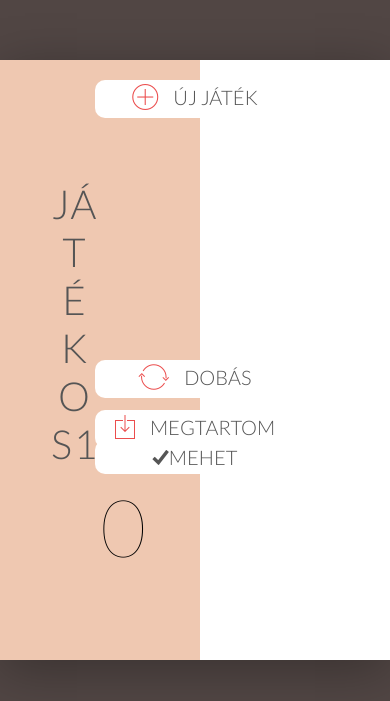
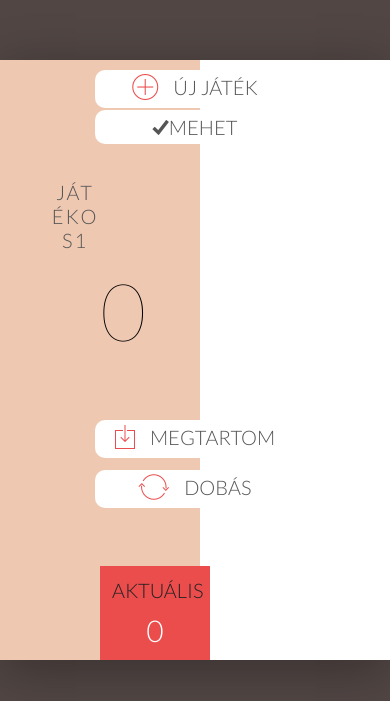
Before and after one commit to FerencFarkas22/kockajatek, a plain HTML site: page index.html in a window 390 px wide. Shown: the part 104-805 px from the top of the page. Drawn offline with nearby package versions, Linux system fonts and the light colour scheme.

Commit message:
Add files via upload

```diff
--- a/css/style.css
+++ b/css/style.css
@@ -218,14 +218,17 @@ i {
 
 
 @media(max-width:900px) {
+    .player-name{
+        font-size: 20px;
+    }
     .wrapper {
         width: 100vw;
     }
+
     .player-current-box{
-
-
-    }
-    .btn-new, .btn-roll, .btn-hold{
+        width: 110px;
+        position: absolute;
+        bottom: 0;
     }
     .btn-new {
         top: 20px;
@@ -247,5 +250,13 @@ i {
         position: static;
         margin-left: -50px;
     }
-
+    #winPoint{
+        width: 50px;
+        left: 45vw;
+        top: -400px;
+    }
+.btn-new{top: 10px;}
+.btn-roll{top: 410px;}
+.btn-hold{top: 360px;}
+.ion-checkmark{top: 50px;}
 }
--- a/js/app1.js
+++ b/js/app1.js
@@ -17,7 +17,7 @@ alert("A megtartom gombbal megtarthatod az eddigi pontszámaid és átadhatod a
 alert("Aki elöbb éri el a az inputba megadott értéket és rányom a megtart gombra, az nyer! Az alap program 30 után hírtet győztest")*/
 var pontSzamok, korPontSzam, aktivJatekos, kocka, elozoDobas;
 init();
-var winNum = 30;
+var winNum = 10;
 
 
 document.getElementById("winPoint").value = winNum;
```
